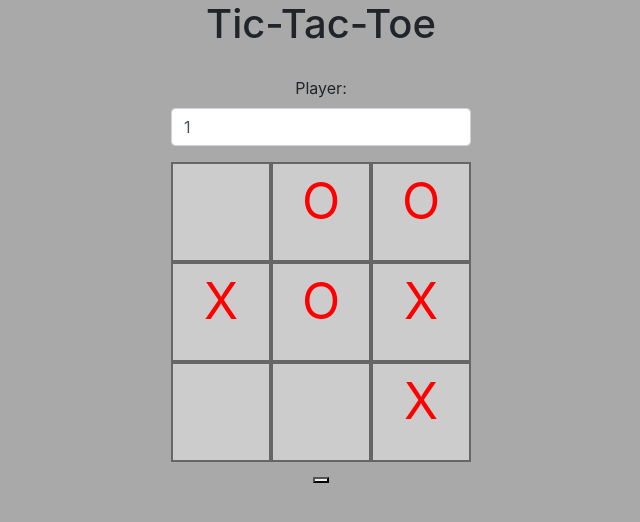
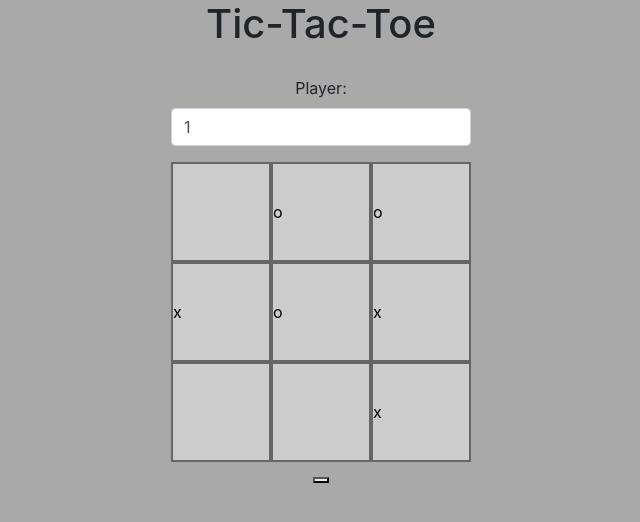
Before and after one commit to CainWeideman/WP-Game, a PHP site: page /gamescreen.php in a window 1280 px wide. Shown: the part 218-740 px from the top of the page, without its empty margins (319-959 px from the left). Run offline with PHP 8.4, Linux system fonts and the light colour scheme.

Commit message:
Edited main.js to set value of input

```diff
--- a/gamescreen.php
+++ b/gamescreen.php
@@ -55,17 +55,17 @@ echo $score_board
         <div id="content">
             <div id="board">
                 <form action="scripts/turn.php" method="POST">
-                    <div id="sq1" class="square"></div>
-                    <div id="sq2" class="square"></div>
-                    <div id="sq3" class="square"></div>
+                    <input id="sq1" class="square" value="" readonly>
+                    <input id="sq2" class="square" value="" readonly>
+                    <input id="sq3" class="square" value="" readonly>
                     <div class="clr"></div>
-                    <div id="sq4" class="square"></div>
-                    <div id="sq5" class="square"></div>
-                    <div id="sq6" class="square"></div>
+                    <input id="sq4" class="square"value="" readonly>
+                    <input id="sq5" class="square" value="" readonly>
+                    <input id="sq6" class="square" value="" readonly>
                     <div class="clr"></div>
-                    <div id="sq7" class="square"></div>
-                    <div id="sq8" class="square"></div>
-                    <div id="sq9" class="square"></div>
+                    <input id="sq7" class="square" value="" readonly>
+                    <input id="sq8" class="square" value="" readonly>
+                    <input id="sq9" class="square" value="" readonly>
                     <div class="clr"></div>
                     <button type="submit" id="take_turn"></button>
                 </form>
--- a/scripts/main.js
+++ b/scripts/main.js
@@ -88,7 +88,7 @@ $(function() {
                     $(cross).append(X);
                     let square = document.getElementsByClassName("square")
                     if ($(document.getElementById(gamestate[item]["square"])).contents().length == 0) {
-                        $(document.getElementById(gamestate[item]["square"])).append(cross)
+                        $(document.getElementById(gamestate[item]["square"]).value = 'x')
 
                     }
                 }
@@ -101,7 +101,7 @@ $(function() {
                     $(circle).append(O);
                     let square = document.getElementsByClassName("square")
                     if ($(document.getElementById(gamestate[item]["square"])).contents().length == 0) {
-                        $(document.getElementById(gamestate[item]["square"])).append(circle)
+                        $(document.getElementById(gamestate[item]["square"]).value = 'o')
 
                     }
                 }
```
